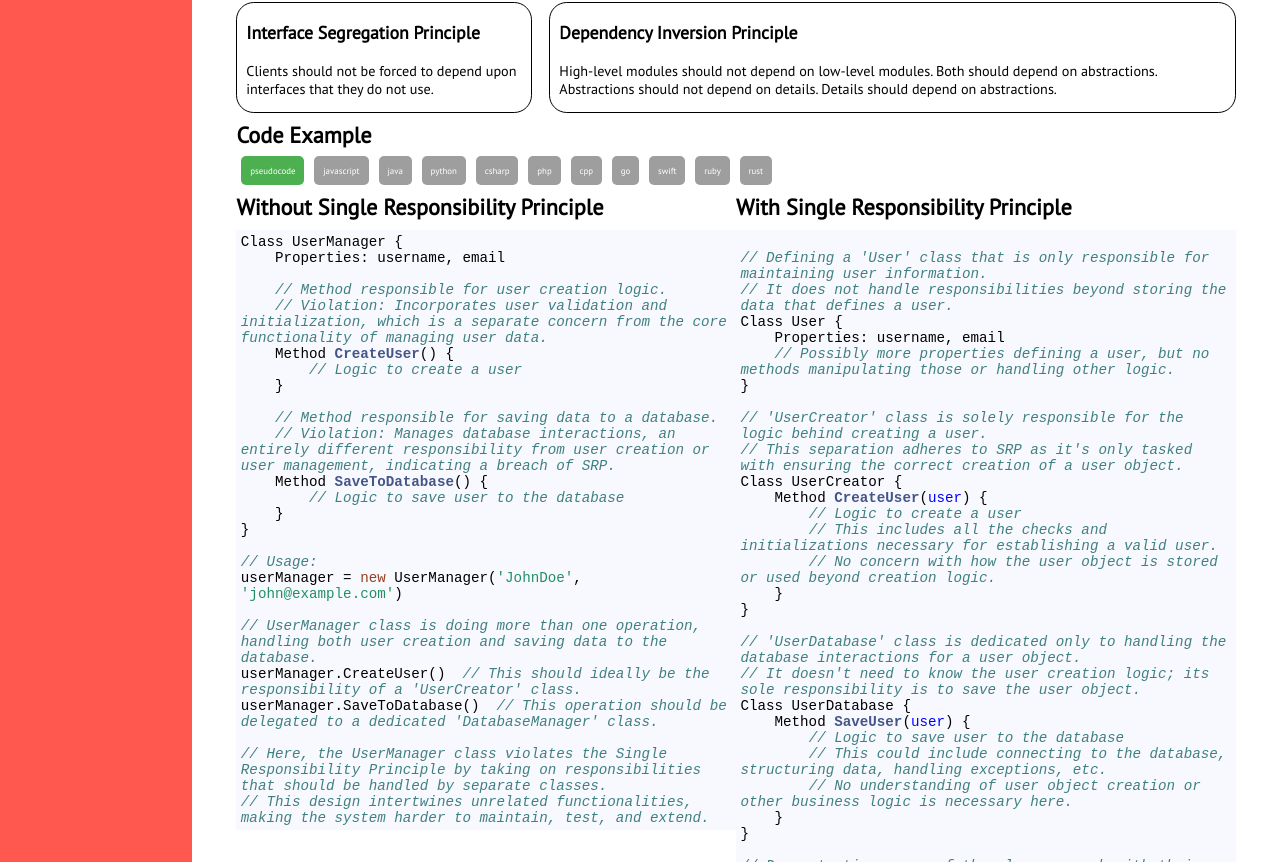
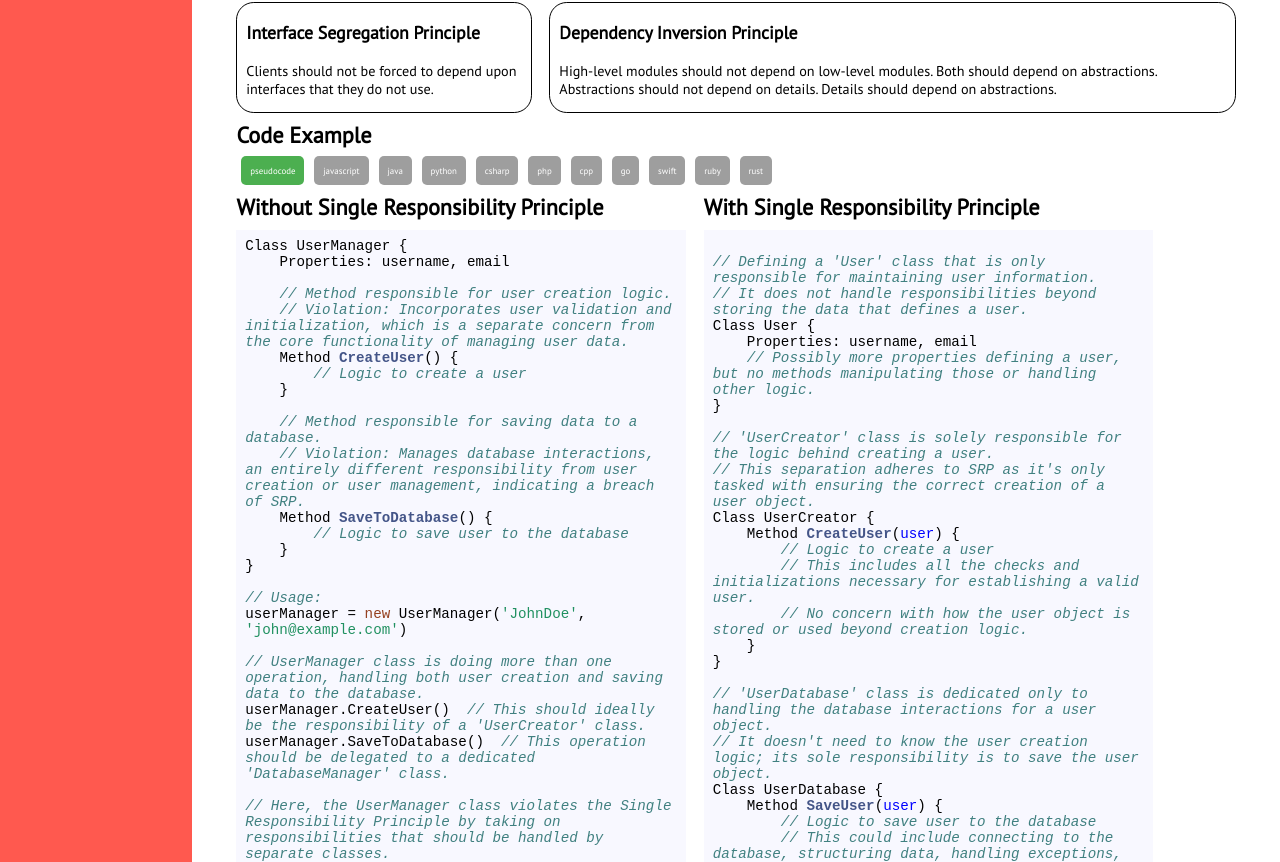
Before and after one commit to rharshit82/SolidPrinciples, a Next.js app: page /code-example/single-responsibility/pseudocode in a window 1280 px wide. Shown: the part 578-1440 px from the top of the page. Built offline with nearby package versions, Linux system fonts and the light colour scheme.

Commit message:
styling to code

```diff
--- a/components/Landing/components/CodeSamples.tsx
+++ b/components/Landing/components/CodeSamples.tsx
@@ -16,12 +16,13 @@ const Container = styled.div`
 const CodesWrapper = styled.div`
   display: flex;
   width: 100%;
+  column-gap: 2rem;
   @media screen and (max-width: 769px) {
     flex-direction: column;
   }
 `;
 const CodeExampleContainer = styled.div`
-  width: 50%;
+  width: 45%;
   @media screen and (max-width: 769px) {
     width: 100%;
   }
--- a/styles/globals.css
+++ b/styles/globals.css
@@ -69,7 +69,11 @@ a {
 
 code {
   font-size: 1.6rem;
-  text-wrap: wrap!important;
+  text-wrap: wrap !important;
+}
+pre {
+  overflow: hidden !important;
+  padding: 1rem !important;
 }
 @media screen and (max-width: 769px) {
   code {
```
